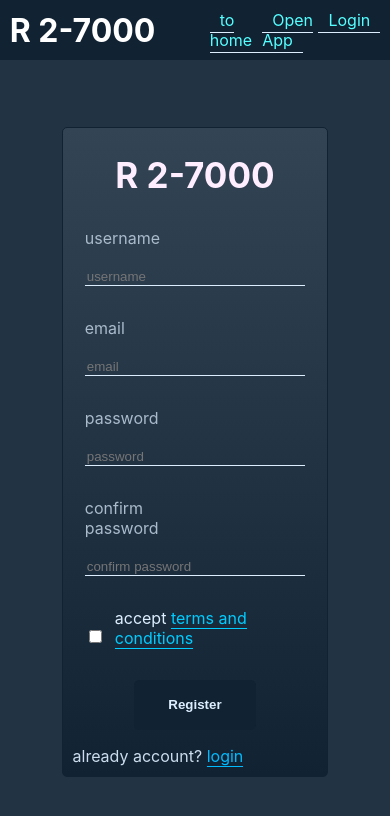
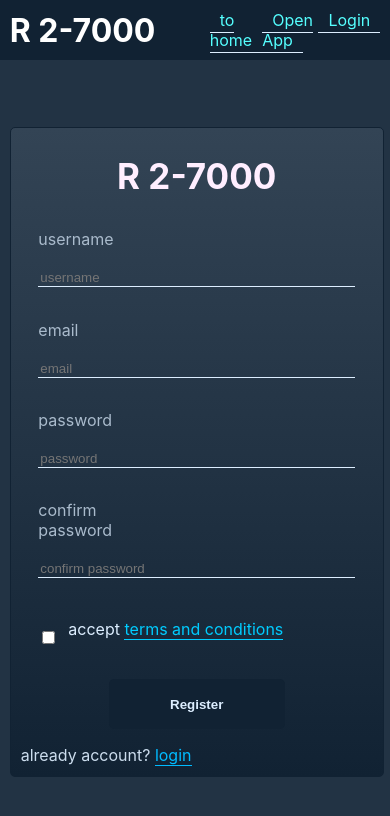
Before and after one commit to yeffreydev/roulette-client, a React (Create React App) app: page /register in a window 390 px wide. Shown: the top 816 px of the page. Built offline with nearby package versions, Linux system fonts and the light colour scheme.

Commit message:
Login and Register pages modified with for mobile devices

```diff
--- a/src/media/css/Login.css
+++ b/src/media/css/Login.css
@@ -1,5 +1,6 @@
 /*form container */
 .l-form {
+	width:95%;
 	display: flex;
 	background-image: linear-gradient(#345, #123);
 	top: 50%;
--- a/src/media/css/Register.css
+++ b/src/media/css/Register.css
@@ -1,6 +1,7 @@
 /*form container */
 .r-form{
 	display: flex;
+	width: 95%;
 	background-image: linear-gradient(#345, #123);
 	min-height: 80%;
 	margin: auto;
```
